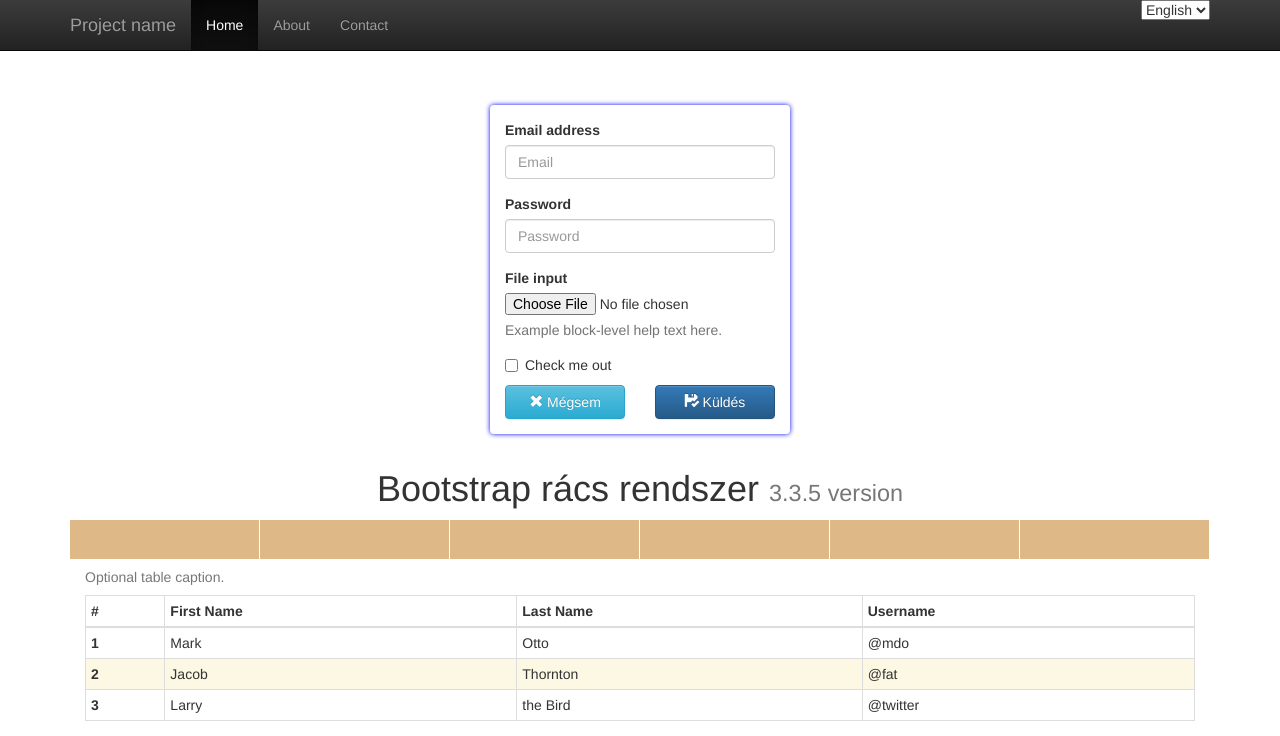
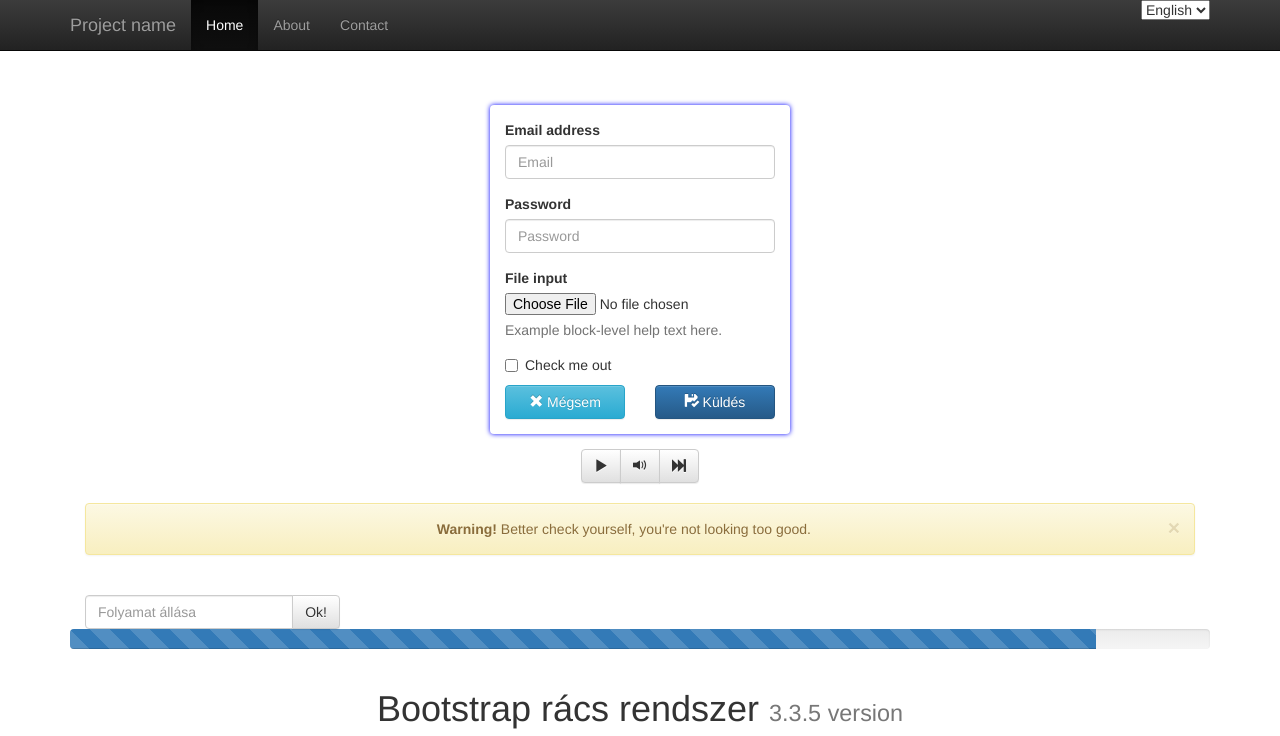
Before and after one commit to csttabi/html5_6, a plain HTML site: page index.html in a window 1280 px wide. Shown: the top 736 px of the page. Drawn offline with nearby package versions, Linux system fonts and the light colour scheme.

Commit message:
Bootstrap

```diff
--- a/index.html
+++ b/index.html
@@ -108,6 +108,55 @@
                 </div>
             </div>
 
+            <div class="row">
+                <div class="col-xs-12">
+                    <div class="btn-group" role="group" aria-label="...">
+                        <button type="button" class="btn btn-default">
+                            <span class="glyphicon glyphicon-play" aria-hidden="true"></span>
+                        </button>
+                        <button type="button" class="btn btn-default">
+                            <span class="glyphicon glyphicon-volume-up" aria-hidden="true"></span>
+                        </button>
+                        <button type="button" class="btn btn-default">
+                            <span class="glyphicon glyphicon-fast-forward" aria-hidden="true"></span>
+                        </button>
+                    </div>
+                </div>
+
+                <div class="clearfix">&nbsp;</div>
+                <div class="col-xs-12">
+                    <div class="alert alert-warning alert-dismissible" role="alert">
+                        <button type="button" class="close" data-dismiss="alert" aria-label="Close"><span aria-hidden="true">&times;</span></button>
+                        <strong>Warning!</strong> Better check yourself, you're not looking too good.
+                    </div>
+                </div>
+
+                <div class="clearfix">&nbsp;</div>
+
+
+                <div class="col-xs-3">
+                    <div class="input-group">
+                        <input type="text" class="form-control progress-value" placeholder="Folyamat állása">
+                        <span class="input-group-btn">
+        <button class="btn btn-default" type="button" onclick="changeProgress()">Ok!</button>
+      </span>
+                    </div>
+                    <!-- /input-group -->
+                </div>
+                <!-- /.col-lg-6 -->
+
+                <div class="clearfix">&nbsp;</div>
+
+                <div class="progress">
+                    <div class="progress-bar progress-bar-striped active" role="progressbar" aria-valuenow="45" aria-valuemin="0" aria-valuemax="100" style="width: 90%">
+                        <!--                        <span class="sr-only">45% Complete</span>-->
+                    </div>
+                </div>
+
+
+
+            </div>
+
 
 
 
--- a/js/main.js
+++ b/js/main.js
@@ -1,14 +1,19 @@
 function initMap() {
 
     var map = new google.maps.Map(document.getElementById('map'), {
-    center: {lat: -34.397, lng: 150.644},
+        center: {
+            lat: -34.397,
+            lng: 150.644
+        },
         zoom: 16
     });
-  var infoWindow = new google.maps.InfoWindow({map: map});
+    var infoWindow = new google.maps.InfoWindow({
+        map: map
+    });
 
     // Try HTML5 geolocation.
     if (navigator.geolocation) {
-    navigator.geolocation.getCurrentPosition(function(position) {
+        navigator.geolocation.getCurrentPosition(function (position) {
             var pos = {
                 lat: position.coords.latitude,
                 lng: position.coords.longitude
@@ -27,7 +32,7 @@ function initMap() {
             });
 
 
-    }, function() {
+        }, function () {
             handleLocationError(true, infoWindow, map.getCenter());
         });
     } else {
@@ -42,3 +47,21 @@ function handleLocationError(browserHasGeolocation, infoWindow, pos) {
         'Error: The Geolocation service failed.' :
         'Error: Your browser doesn\'t support geolocation.');
 }
+
+// A progress folyamat állása
+function changeProgress(progress) {
+
+    if (!progress) {
+        progress = document.querySelector(".progress-value").value;
+    }
+
+    progress = progress.replace(/[^0-9\.]/g, "");
+
+    console.log(progress);
+    progress = parseFloat(progress);
+    if (!progress || isNaN(progress)) {
+        return;
+    }
+    var bar = document.querySelector('.progress .progress-bar');
+    bar.style.width = progress + "%";
+}
```
Lines whose indentation alone changed are shown as unchanged.
